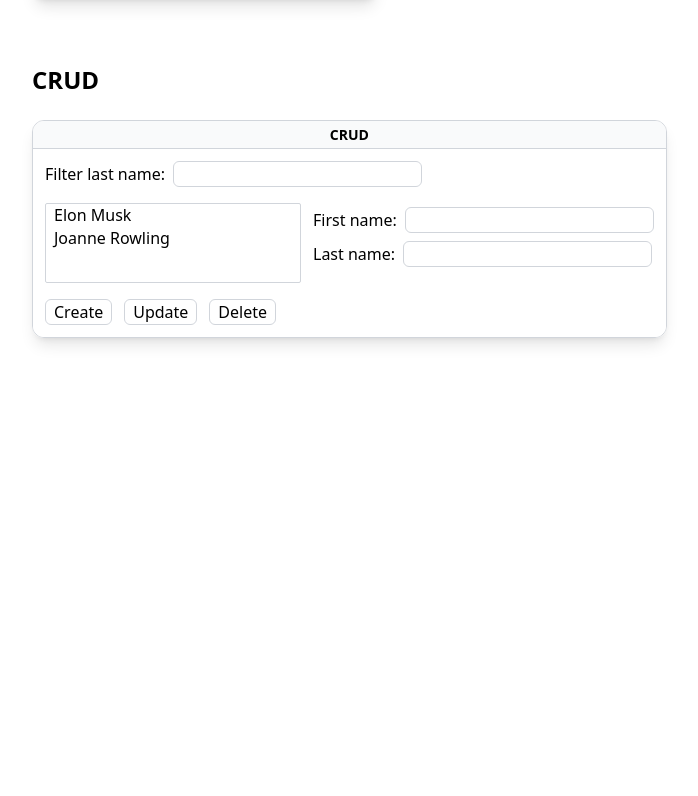
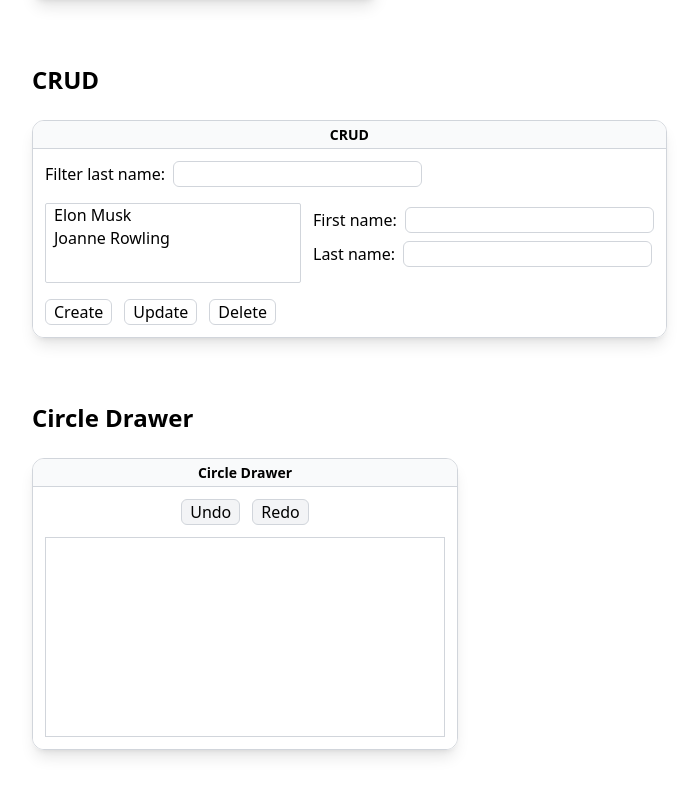
Before and after one commit to YaoweiZou/7guis-react, a React (Vite) app: page / in a window 1280 px wide. Shown: the part 1076-1872 px from the top of the page, without its empty margins (118-816 px from the left). Before the commit the page ends 1478 px from the top, so only its background shows below. Built offline with nearby package versions, Linux system fonts and the light colour scheme.

Commit message:
create CircleDrawer

```diff
--- a/src/App.tsx
+++ b/src/App.tsx
@@ -1,9 +1,10 @@
 import GUISection from "@/components/GUISection";
+import CRUD from "@/components/guis/CRUD";
+import CircleDrawer from "@/components/guis/CircleDrawer";
 import Counter from "@/components/guis/Counter";
 import FlightBooker from "@/components/guis/FlightBooker";
 import TemperatureConverter from "@/components/guis/TemperatureConverter";
-import CRUD from "./components/guis/CRUD";
-import Timer from "./components/guis/Timer";
+import Timer from "@/components/guis/Timer";
 
 function App() {
   const guis = [
@@ -26,6 +27,10 @@ function App() {
     {
       title: "CRUD",
       component: CRUD
+    },
+    {
+      title: "Circle Drawer",
+      component: CircleDrawer
     }
   ];
 
--- /dev/null
+++ b/src/components/guis/CircleDrawer/index.tsx
@@ -0,0 +1,169 @@
+import Button from "@/components/Button";
+import classnames from "classnames";
+import { useState } from "react";
+
+interface CircleProp {
+  id: number;
+  x: number;
+  y: number;
+  diameter: number;
+}
+
+type Position = {
+  x: number;
+  y: number;
+};
+
+export default function CircleDrawer() {
+  const [circles, setCircles] = useState<CircleProp[]>([]);
+  const [selected, setSelected] = useState<{
+    show: boolean;
+    circle: CircleProp;
+    position: Position;
+  }>({
+    show: false,
+    circle: {
+      id: 0,
+      x: 0,
+      y: 0,
+      diameter: 0
+    },
+    position: {
+      x: 0,
+      y: 0
+    }
+  });
+
+  function undo() {}
+
+  function redo() {}
+
+  const canUndo = false;
+  const canRedo = false;
+
+  function handleDraw(event: React.MouseEvent<HTMLDivElement, MouseEvent>) {
+    if (selected.show) {
+      setSelected(lastSelected => ({ ...lastSelected, show: false, id: 0 }));
+      return;
+    }
+    const x = event.nativeEvent.offsetX;
+    const y = event.nativeEvent.offsetY;
+    setCircles(lastCircles => [
+      ...lastCircles,
+      { id: Math.floor(Math.random() * 100000), x, y, diameter: 30 }
+    ]);
+  }
+
+  function handleClickCircle(circle: CircleProp, position: Position) {
+    setSelected(preSelected => ({
+      ...preSelected,
+      show: false
+    }));
+    setSelected({
+      show: true,
+      circle,
+      position
+    });
+  }
+
+  function onDiameterChange(newDiameter: number) {
+    setCircles(lastCircles =>
+      lastCircles.map(circle => {
+        if (circle.id === selected.circle.id) {
+          return {
+            ...circle,
+            diameter: newDiameter
+          };
+        }
+        return circle;
+      })
+    );
+  }
+
+  return (
+    <div className="flex flex-col gap-3">
+      <div className="flex flex-row items-center justify-center gap-3">
+        <Button onClick={undo} disabled={!canUndo}>
+          Undo
+        </Button>
+        <Button onClick={redo} disabled={!canRedo}>
+          Redo
+        </Button>
+      </div>
+      <div
+        className="relative h-[200px] w-[400px] overflow-hidden border border-solid border-gray-300"
+        onClick={handleDraw}
+      >
+        {circles.map(circle => (
+          <Circle
+            key={circle.id}
+            circle={circle}
+            active={selected.circle.id === circle.id}
+            onClick={handleClickCircle}
+          />
+        ))}
+      </div>
+      {selected.show && (
+        <DiameterDialog
+          position={selected.position}
+          defaultDiameter={selected.circle.diameter}
+          onChange={onDiameterChange}
+        />
+      )}
+    </div>
+  );
+}
+
+function Circle({
+  circle,
+  active = false,
+  onClick
+}: {
+  circle: CircleProp;
+  active?: boolean;
+  onClick: (circle: CircleProp, position: Position) => void;
+}) {
+  return (
+    <div
+      className={classnames(
+        "absolute -translate-x-1/2 -translate-y-1/2 rounded-full border border-solid border-black hover:bg-gray-100",
+        {
+          "bg-gray-100": active
+        }
+      )}
+      style={{ top: circle.y, left: circle.x, width: circle.diameter, height: circle.diameter }}
+      onClick={e => {
+        e.stopPropagation();
+        onClick({ ...circle }, { x: e.clientX, y: e.clientY });
+      }}
+    />
+  );
+}
+
+function DiameterDialog({
+  position,
+  defaultDiameter = 30,
+  onChange
+}: {
+  position: Position;
+  defaultDiameter?: number;
+  onChange: (newDiameter: number) => void;
+}) {
+  console.log(defaultDiameter);
+
+  return (
+    <div
+      className="fixed z-10 flex flex-col gap-3 rounded-xl border border-solid border-gray-300 bg-white px-4 py-3"
+      style={{ top: position.y, left: position.x }}
+    >
+      <p>Adjust diameter of circle</p>
+      <input
+        type="range"
+        min={10}
+        max={100}
+        defaultValue={defaultDiameter}
+        onChange={e => onChange(parseInt(e.target.value))}
+      />
+    </div>
+  );
+}
```
